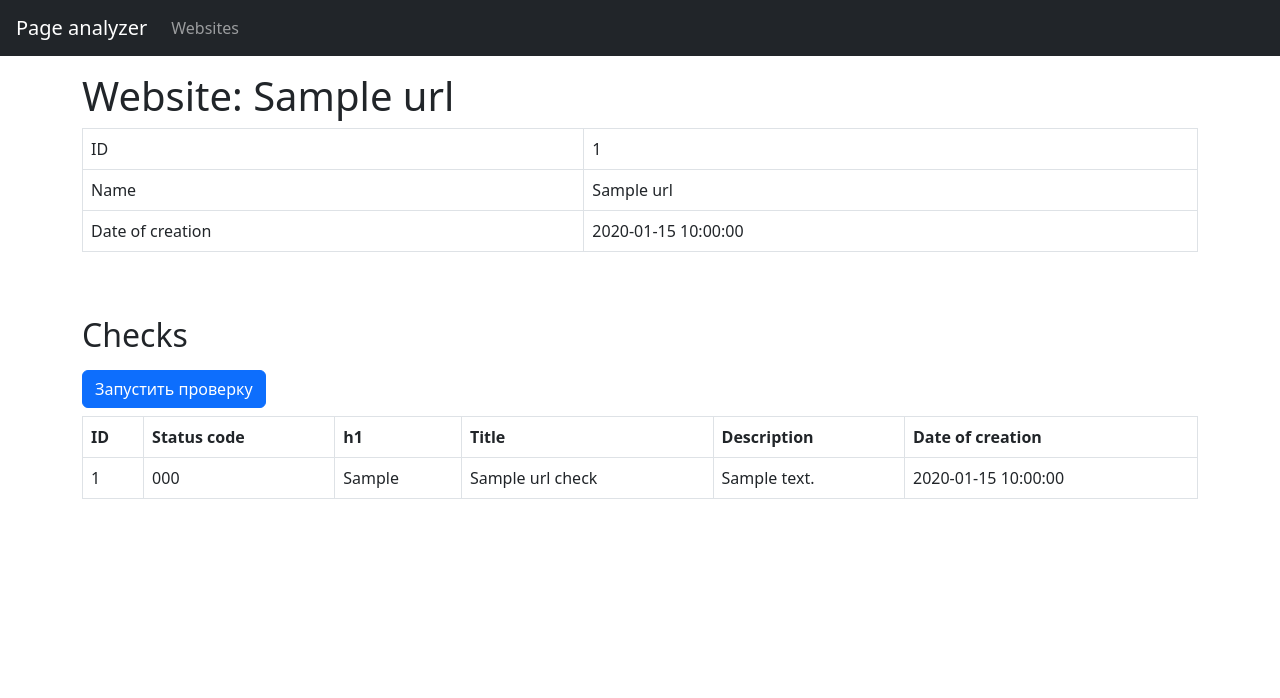
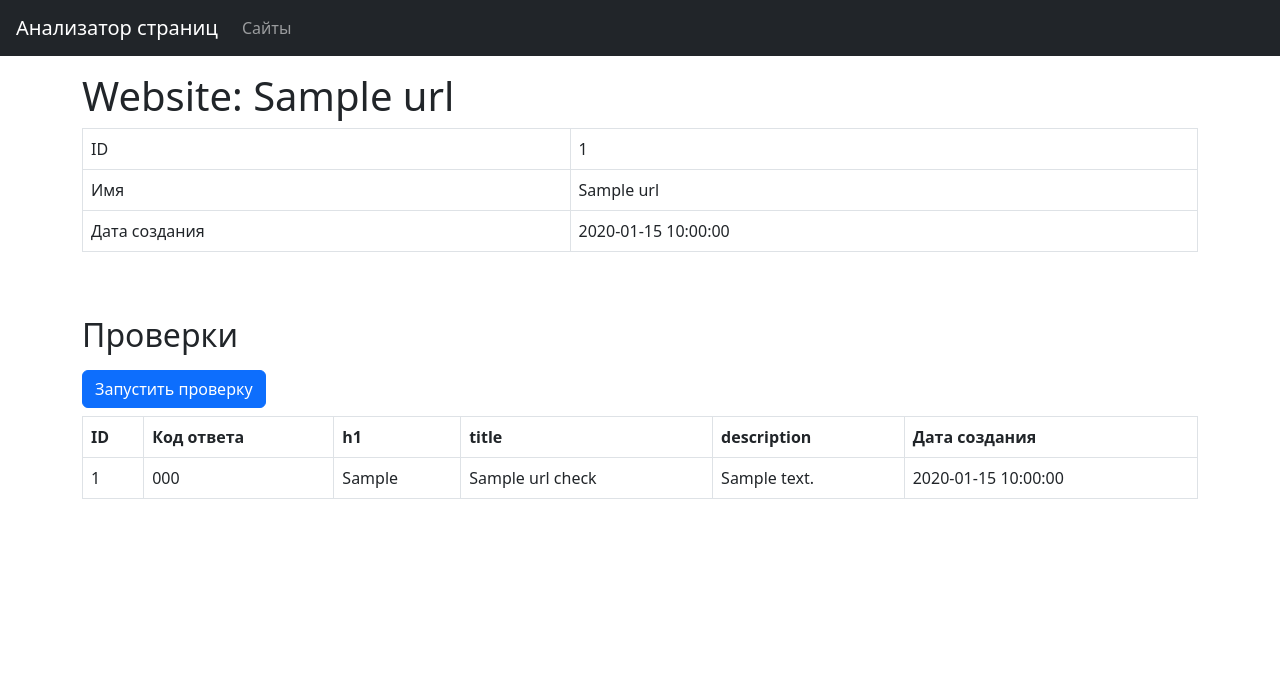
Before and after one commit to Cherund/page-analyser, a Flask app: page /urls/1 in a window 1280 px wide. Shown: the top 698 px of the page. Run offline with Flask 3, Linux system fonts and the light colour scheme; a database or web service that is not in the repository returns one stand-in record (values such as "Sample title"); some libraries are stand-ins or nearby versions.

Commit message:
change language to rus

```diff
--- a/page_analyzer/templates/base.html
+++ b/page_analyzer/templates/base.html
@@ -12,10 +12,10 @@
   <body class="min-vh-100 d-flex flex-column">
   <header class="flex-shrink-0">
     <nav class="navbar navbar-expand-md navbar-dark bg-dark px-3">
-  <a class="navbar-brand" href="{{ url_for('main') }}">Page analyzer</a>
+  <a class="navbar-brand" href="{{ url_for('main') }}">Анализатор страниц</a>
   <div id="navbarNav">
       <ul class="navbar-nav">
-        <li class="nav-item"><a class="nav-link" href="{{ url_for('get_urls') }}">Websites</a></li>
+        <li class="nav-item"><a class="nav-link" href="{{ url_for('get_urls') }}">Сайты</a></li>
       </ul>
   </div>
 </nav>
--- a/page_analyzer/templates/index.html
+++ b/page_analyzer/templates/index.html
@@ -6,8 +6,8 @@
 
 <div class="row">
   <div class="col-12 col-md-10 col-lg-8 mx-auto border rounded-3 bg-light p-5">
-    <h1 class="display-3">Page analyzer</h1>
-    <p class="lead">Check websites for SEO suitability free of charge</p>
+    <h1 class="display-3">Анализатор страниц</h1>
+    <p class="lead">Бесплатно проверяйте сайты на SEO-пригодность</p>
     <form action="{{ url_for('add_url') }}" method="post" class="d-flex justify-content-center">
     <input type="text" name="url" placeholder="https://www.example.com" value=""
            class="form-control form-control-lg" required>
--- a/page_analyzer/templates/url.html
+++ b/page_analyzer/templates/url.html
@@ -13,18 +13,18 @@
           <td>{{url.id}}</td>
         </tr>
         <tr>
-          <td>Name</td>
+          <td>Имя</td>
           <td>{{ url.name }}</td>
         </tr>
         <tr>
-          <td>Date of creation</td>
+          <td>Дата создания</td>
           <td>{{ url.created_at }}</td>
         </tr>
       </tbody>
     </table>
   </div>
 
-    <h2 class="mt-5 mb-3">Checks</h2>
+    <h2 class="mt-5 mb-3">Проверки</h2>
     <form method="post" action="{{ url_for('check_url_page', url_id=url.id) }}">
     <input type="submit" class="btn btn-primary" value="Запустить проверку">
     </form>
@@ -34,11 +34,11 @@
       <thead>
         <tr>
           <th>ID</th>
-          <th>Status code</th>
+          <th>Код ответа</th>
           <th>h1</th>
-          <th>Title</th>
-          <th>Description</th>
-          <th>Date of creation</th>
+          <th>title</th>
+          <th>description</th>
+          <th>Дата создания</th>
         </tr>
       </thead>
       <tbody>
--- a/page_analyzer/templates/urls.html
+++ b/page_analyzer/templates/urls.html
@@ -10,9 +10,9 @@
     <thead>
     <tr>
       <th>ID</th>
-      <th>Name</th>
-      <th>Last check</th>
-      <th>Status code</th>
+      <th>Имя</th>
+      <th>Последняя проверка</th>
+      <th>Код ответа</th>
     </tr>
     </thead>
     <tbody>
```
